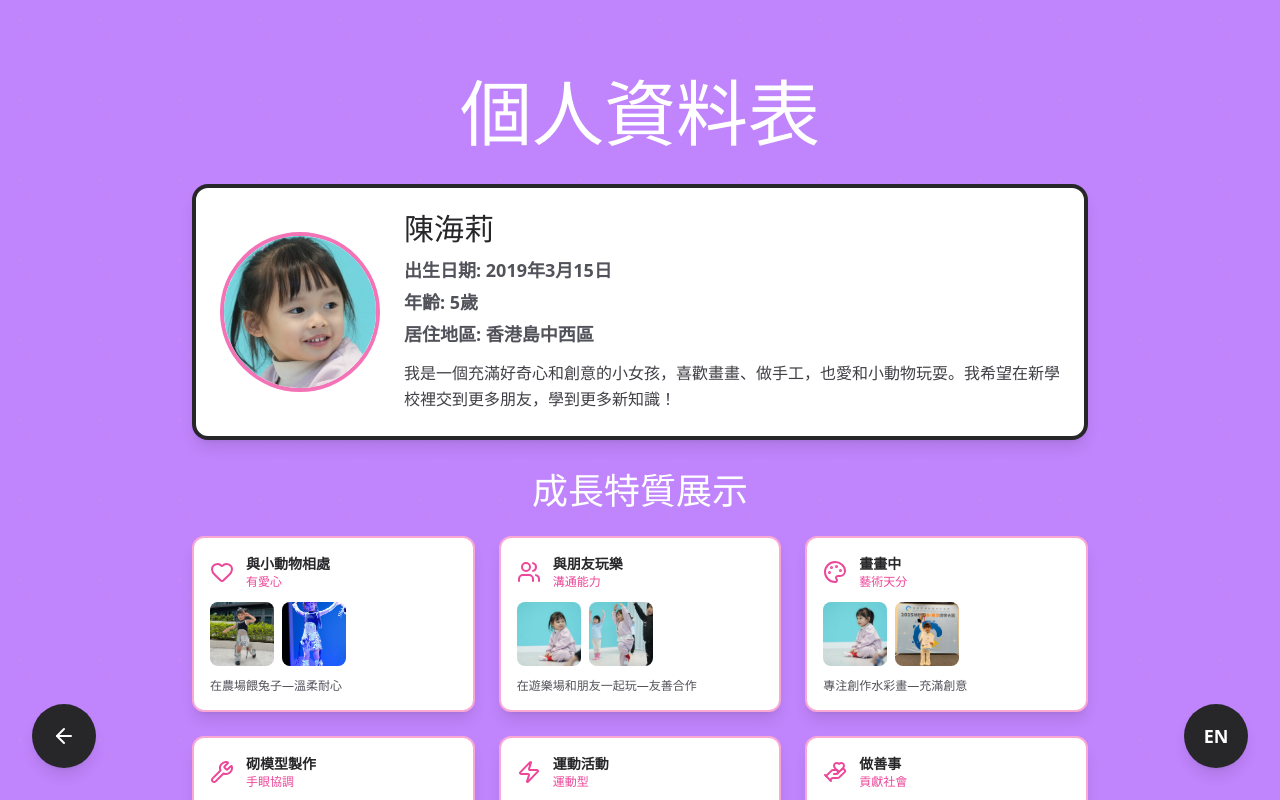
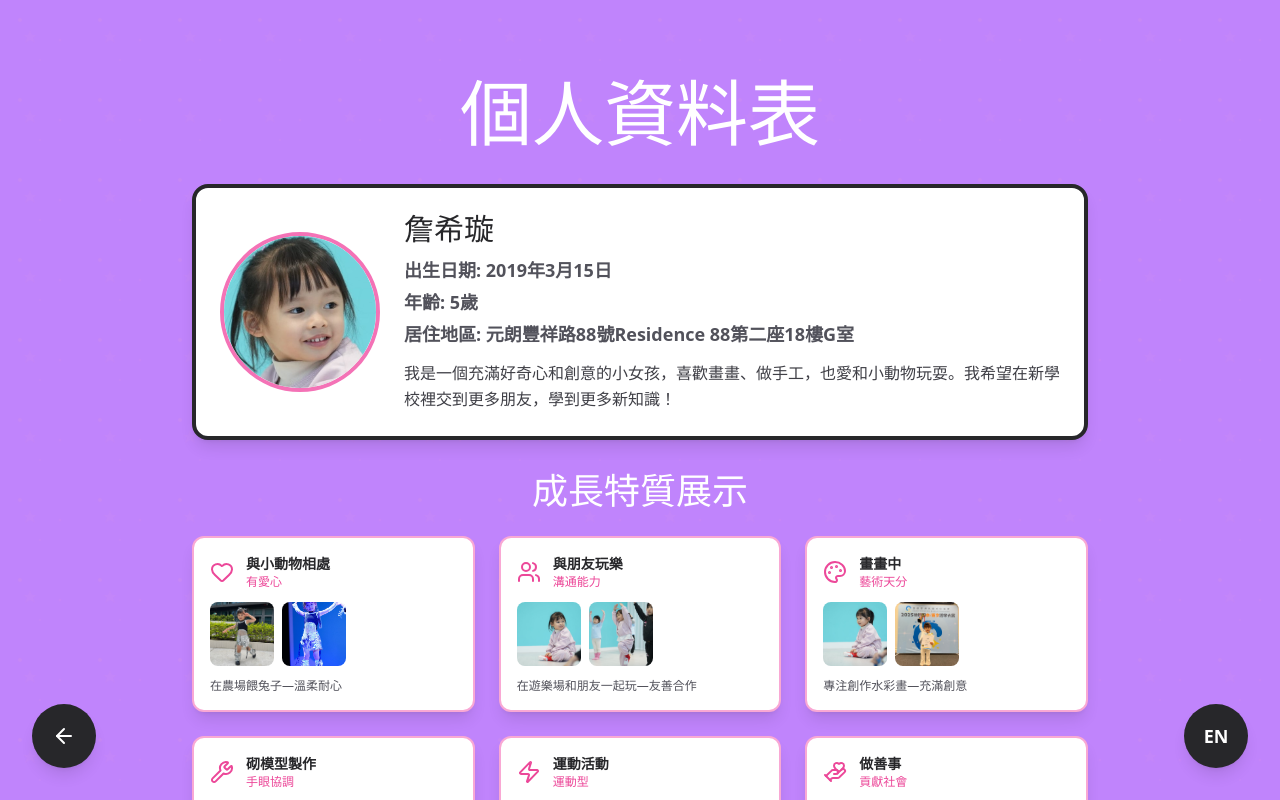
Before and after one commit to njyeung/hailey-jam, a React (Create React App) app: page / in a window 1280 px wide. Both pictures are taken after a click on the button "About me". Built offline with nearby package versions, Linux system fonts and the light colour scheme; the HTML template or start-up script is replaced by a standard one.

Commit message:
ajksdjkl

```diff
--- a/src/components/AboutMeCn.tsx
+++ b/src/components/AboutMeCn.tsx
@@ -133,11 +133,11 @@ export default function AboutMeCn({ onBack, onToggleLanguage, onNavigateToAwards
               <img src="/pfp.jpg" alt="學生照片" className="w-full h-full object-cover" />
             </div>
             <div className="text-center md:text-left flex-1">
-              <h2 className="text-3xl font-chewy text-zinc-800 dark:text-white mb-2">陳海莉</h2>
+              <h2 className="text-3xl font-chewy text-zinc-800 dark:text-white mb-2">詹希璇</h2>
               <div className="text-lg text-zinc-600 dark:text-zinc-300 space-y-1">
                 <p><strong>出生日期: 2019年3月15日</strong></p>
                 <p><strong>年齡: 5歲</strong></p>
-                <p><strong>居住地區: 香港島中西區</strong></p>
+                <p><strong>居住地區: 元朗豐祥路88號Residence 88第二座18樓G室</strong></p>
               </div>
               <p className="mt-3 text-zinc-700 dark:text-zinc-200 text-base leading-relaxed">
                 我是一個充滿好奇心和創意的小女孩，喜歡畫畫、做手工，也愛和小動物玩耍。我希望在新學校裡交到更多朋友，學到更多新知識！
--- a/src/components/AboutMeEn.tsx
+++ b/src/components/AboutMeEn.tsx
@@ -137,7 +137,7 @@ export default function AboutMeEn({ onBack, onToggleLanguage, onNavigateToAwards
               <div className="text-lg text-zinc-600 dark:text-zinc-300 space-y-1">
                 <p><strong>Date of Birth: March 15, 2019</strong></p>
                 <p><strong>Age: 5 years old</strong></p>
-                <p><strong>Location: Central & Western District, Hong Kong Island</strong></p>
+                <p><strong>Location: Flat/Rm G, 18/F, Tower 2, Residence 88, 88 Fung Cheung Rd, Yuen Long</strong></p>
               </div>
               <p className="mt-3 text-zinc-700 dark:text-zinc-200 text-base leading-relaxed">
                 I am a curious and creative little girl who loves drawing, crafting, and playing with small animals. I hope to make more friends and learn new knowledge at my new school!
```
